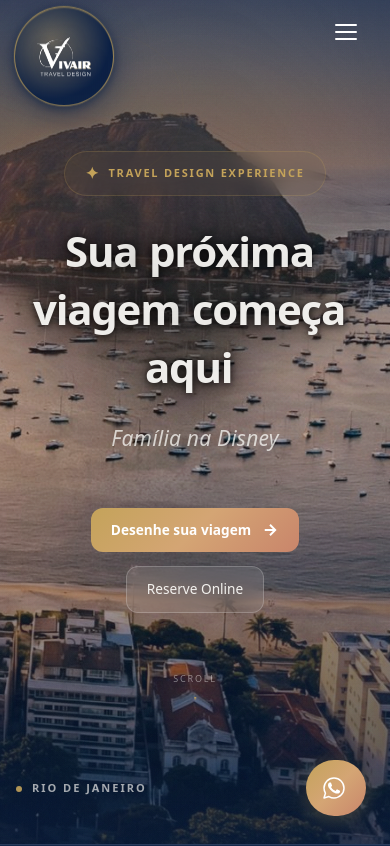
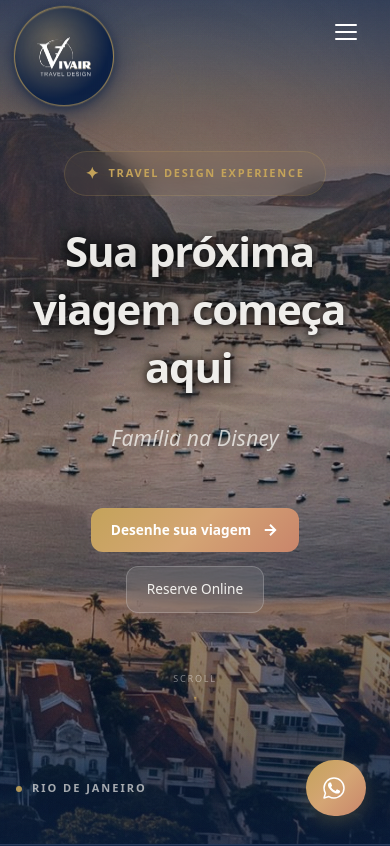
Before and after one commit to m7kx/vivair-website, a Next.js app: page / in a window 390 px wide. Shown: the top 846 px of the page. Built offline with nearby package versions, Linux system fonts and the light colour scheme.

Commit message:
feat(hero): object-view-box — portrait crop matemático por sujeito, migra bg→<img>

```diff
--- a/src/components/HeroBackground.tsx
+++ b/src/components/HeroBackground.tsx
@@ -5,50 +5,61 @@ import { motion, AnimatePresence, MotionValue } from "framer-motion"
 
 interface Slide {
   url: string
-  dx: number            // Ken Burns horizontal drift (px) — desktop
-  dy: number            // Ken Burns vertical drift (px)   — desktop
-  desktopPos: string    // backgroundPosition on desktop/tablet (≥768px)
-  mobilePos: string     // backgroundPosition on mobile (<768px)
+  urlMobile?: string   // Optional 9:16 portrait asset (generate in Gemini when needed)
+  dx: number           // Ken Burns horizontal drift (px) — desktop
+  dy: number           // Ken Burns vertical drift (px)
+  desktopPos: string   // object-position on desktop/tablet
+  mobileCrop: string   // object-view-box inset() — portrait window centered on subject
+  label: string
 }
 
-// 6 destinos VivAir — fotos editoriais geradas via Gemini Imagen 3 (2K, 16:9)
-// Focal points auditados por análise de composição — Wave 5 QA v3
+// Crop math for 9:16 portrait window from 16:9 source:
+//   cropWidth  = (9/16) / (16/9) = 81/256 ≈ 0.316 of image width
+//   leftInset  = max(0, subjectX − 0.158)
+//   rightInset = max(0, 1 − leftInset − 0.316)
+// Subject x-positions confirmed from Wave 5 focal-point audit.
 const SLIDES: Slide[] = [
   {
-    url: "/hero/hero-rio.jpg",       // Botafogo golden hour — Pão de Açúcar centro-direita
+    url: "/hero/hero-rio.jpg",
     dx: 18, dy: -12,
-    desktopPos: "center 40%",        // horizonte + montanhas visíveis, menos prédios
-    mobilePos: "80% center",         // shift direita: Pão de Açúcar no portrait
+    desktopPos: "center 40%",
+    mobileCrop: "0% 4% 0% 64%",   // Pão de Açúcar at x≈80%
+    label: "Rio de Janeiro",
   },
   {
-    url: "/hero/hero-maldivas.jpg",  // overwater bungalows sunset — composição simétrica
+    url: "/hero/hero-maldivas.jpg",
     dx: -16, dy: -8,
-    desktopPos: "center 45%",        // horizonte + bangalôs no centro-alto
-    mobilePos: "center center",      // simetria: sol + bangalôs centrados no portrait
+    desktopPos: "center 45%",
+    mobileCrop: "5% 34% 5% 34%",  // Bungalows centered at x≈50%
+    label: "Maldivas",
   },
   {
-    url: "/hero/hero-santorini.jpg", // blue domes blue hour — cúpulas centro-direita
+    url: "/hero/hero-santorini.jpg",
     dx: 14, dy: -10,
-    desktopPos: "60% center",        // cúpulas visíveis + espaço negativo esquerda p/ texto
-    mobilePos: "75% center",         // prioriza cúpulas azuis no corte portrait
+    desktopPos: "60% center",
+    mobileCrop: "8% 9% 0% 59%",   // Blue domes at x≈75%
+    label: "Santorini",
   },
   {
-    url: "/hero/hero-tokyo.jpg",     // Torre de Tokyo — levemente esquerda do centro
+    url: "/hero/hero-tokyo.jpg",
     dx: -18, dy: 10,
-    desktopPos: "40% center",        // torre levemente esquerda, espaço negativo direita
-    mobilePos: "38% center",         // trava Torre de Tokyo no corte portrait
+    desktopPos: "40% center",
+    mobileCrop: "0% 46% 5% 22%",  // Tokyo Tower at x≈38%
+    label: "Tokyo",
   },
   {
-    url: "/hero/hero-paris.jpg",     // Eiffel Tower golden hour — levemente esquerda
+    url: "/hero/hero-paris.jpg",
     dx: 20, dy: -8,
-    desktopPos: "40% center",        // Torre Eiffel visível, moldura de prédios preservada
-    mobilePos: "33% center",         // garante torre no corte vertical portrait
+    desktopPos: "40% center",
+    mobileCrop: "8% 51% 0% 17%",  // Eiffel Tower at x≈33%
+    label: "Paris",
   },
   {
-    url: "/hero/hero-patagonia.jpg", // Torres del Paine sunrise — deck + cadeiras esquerda
+    url: "/hero/hero-patagonia.jpg",
     dx: -14, dy: -12,
-    desktopPos: "center 60%",        // montanhas no topo + deck no primeiro plano
-    mobilePos: "20% center",         // deck + cadeiras visíveis no corte portrait
+    desktopPos: "center 60%",
+    mobileCrop: "5% 64% 0% 4%",   // Deck + peaks at x≈20%
+    label: "Patagônia",
   },
 ]
 
@@ -57,24 +68,37 @@ const CROSSFADE_S    = 2.5
 const ENTRANCE_S     = 2.0
 const KEN_DURATION   = SLIDE_DURATION / 1000
 
-// ── Single slide item ─────────────────────────────────────────────────────────
+// ── Single slide item ──────────────────────────────────────────────────────────
 function SlideItem({
   slide,
   isCinematic,
   isMobile,
+  isFirst,
 }: {
   slide: Slide
   isCinematic: boolean
   isMobile: boolean
+  isFirst: boolean
 }) {
-  const bgPos = isMobile ? slide.mobilePos : slide.desktopPos
+  const imgRef = useRef<HTMLImageElement>(null)
 
-  // Mobile: dezoom — cover já escala 16:9 → portrait de forma agressiva;
-  // reduzir inset e scale evita zoom excessivo e melhora enquadramento.
-  const innerInset  = isMobile ? "-2%" : "-6%"
-  const endScale    = isMobile ? 1.02  : 1.08
-  const dxFinal     = isMobile ? slide.dx * 0.35 : slide.dx
-  const dyFinal     = isMobile ? slide.dy * 0.35 : slide.dy
+  // object-view-box is not yet in React's CSSProperties — set via DOM ref.
+  // When urlMobile (portrait crop) is available it supersedes mobileCrop.
+  useEffect(() => {
+    const el = imgRef.current
+    if (!el) return
+    if (isMobile && slide.mobileCrop && !slide.urlMobile) {
+      el.style.setProperty("object-view-box", `inset(${slide.mobileCrop})`)
+    } else {
+      el.style.removeProperty("object-view-box")
+    }
+  }, [isMobile, slide.mobileCrop, slide.urlMobile])
+
+  const imgSrc     = isMobile && slide.urlMobile ? slide.urlMobile : slide.url
+  const innerInset = isMobile ? "-2%" : "-6%"
+  const endScale   = isMobile ? 1.02  : 1.08
+  const dxFinal    = isMobile ? slide.dx * 0.35 : slide.dx
+  const dyFinal    = isMobile ? slide.dy * 0.35 : slide.dy
 
   return (
     <motion.div
@@ -86,32 +110,43 @@ function SlideItem({
       animate={{ opacity: 1, scale: 1.0, filter: "blur(0px)" }}
       exit={{ opacity: 0, scale: 1.03, filter: "blur(8px)" }}
       transition={{
-        opacity:  { duration: isCinematic ? ENTRANCE_S : CROSSFADE_S,       ease: [0.25, 0.46, 0.45, 0.94] },
-        scale:    { duration: isCinematic ? ENTRANCE_S : CROSSFADE_S * 0.9, ease: [0.25, 0.46, 0.45, 0.94] },
-        filter:   { duration: isCinematic ? ENTRANCE_S * 0.75 : CROSSFADE_S * 0.7, ease: "easeOut" },
+        opacity: { duration: isCinematic ? ENTRANCE_S : CROSSFADE_S,           ease: [0.25, 0.46, 0.45, 0.94] },
+        scale:   { duration: isCinematic ? ENTRANCE_S : CROSSFADE_S * 0.9,     ease: [0.25, 0.46, 0.45, 0.94] },
+        filter:  { duration: isCinematic ? ENTRANCE_S * 0.75 : CROSSFADE_S * 0.7, ease: "easeOut" },
       }}
       style={{ position: "absolute", inset: 0 }}
     >
-      {/* Inner wrapper — Ken Burns (scale + drift) independent of fade */}
+      {/* Ken Burns wrapper — scale + drift independent of fade */}
       <motion.div
-        style={{
-          position: "absolute",
-          inset: innerInset,
-          backgroundImage: `url(${slide.url})`,
-          backgroundSize: "cover",
-          backgroundPosition: bgPos,
-          backgroundRepeat: "no-repeat",
-          willChange: "transform",
-        }}
+        style={{ position: "absolute", inset: innerInset, willChange: "transform" }}
         initial={{ x: 0, y: 0, scale: 1.0 }}
         animate={{ x: dxFinal, y: dyFinal, scale: endScale }}
         transition={{ duration: KEN_DURATION, ease: "linear" }}
-      />
+      >
+        <img
+          ref={imgRef}
+          src={imgSrc}
+          alt=""
+          aria-hidden="true"
+          draggable={false}
+          loading={isFirst ? "eager" : "lazy"}
+          style={{
+            width: "100%",
+            height: "100%",
+            objectFit: "cover",
+            // objectPosition baseline — fallback for browsers without object-view-box
+            objectPosition: isMobile ? "center" : slide.desktopPos,
+            userSelect: "none",
+            pointerEvents: "none",
+            display: "block",
+          }}
+        />
+      </motion.div>
     </motion.div>
   )
 }
 
-// ── Main HeroBackground ───────────────────────────────────────────────────────
+// ── Main HeroBackground ────────────────────────────────────────────────────────
 export default function HeroBackground({
   y,
   scale: scrollScale,
@@ -119,20 +154,18 @@ export default function HeroBackground({
   y?: MotionValue<string>
   scale?: MotionValue<number>
 }) {
-  const [index,     setIndex]    = useState(0)
-  const [isMounted, setMounted]  = useState(false)
+  const [index,     setIndex]   = useState(0)
+  const [isMounted, setMounted] = useState(false)
   const [isMobile,  setIsMobile] = useState(false)
   const firstDoneRef = useRef(false)
 
-  // Detect mobile on mount + on resize
   useEffect(() => {
-    const checkMobile = () => setIsMobile(window.innerWidth < 768)
-    checkMobile()
-    window.addEventListener("resize", checkMobile)
-    return () => window.removeEventListener("resize", checkMobile)
+    const check = () => setIsMobile(window.innerWidth < 768)
+    check()
+    window.addEventListener("resize", check)
+    return () => window.removeEventListener("resize", check)
   }, [])
 
-  // Preload all images on mount
   useEffect(() => {
     setMounted(true)
     SLIDES.forEach((s) => {
@@ -141,7 +174,6 @@ export default function HeroBackground({
     })
   }, [])
 
-  // Cycle slides — pause when tab hidden to avoid stale timer accumulation
   useEffect(() => {
     if (!isMounted) return
     const entranceTimer = setTimeout(() => { firstDoneRef.current = true }, ENTRANCE_S * 1000 + 500)
@@ -153,20 +185,18 @@ export default function HeroBackground({
     const stop = () => {
       if (interval) { clearInterval(interval); interval = null }
     }
-    const onVisibility = () => document.visibilityState === "hidden" ? stop() : start()
+    const onVis = () => document.visibilityState === "hidden" ? stop() : start()
     start()
-    document.addEventListener("visibilitychange", onVisibility)
+    document.addEventListener("visibilitychange", onVis)
     return () => {
       stop()
       clearTimeout(entranceTimer)
-      document.removeEventListener("visibilitychange", onVisibility)
+      document.removeEventListener("visibilitychange", onVis)
     }
   }, [isMounted])
 
   const isCinematic = index === 0 && !firstDoneRef.current
-
-  // Mobile: outer inset menor → menos zoom headroom → imagem aparece mais "distante"
-  const outerInset = isMobile ? "-3%" : "-20%"
+  const outerInset  = isMobile ? "-3%" : "-20%"
 
   return (
     <motion.div
@@ -187,6 +217,7 @@ export default function HeroBackground({
           slide={SLIDES[index]}
           isCinematic={isCinematic}
           isMobile={isMobile}
+          isFirst={index === 0}
         />
       </AnimatePresence>
 
@@ -254,7 +285,7 @@ export default function HeroBackground({
         </div>
       )}
 
-      {/* ── Destination label — responsive bottom position ── */}
+      {/* ── Destination label ── */}
       <AnimatePresence mode="wait">
         <motion.div
           key={`label-${index}`}
@@ -287,7 +318,7 @@ export default function HeroBackground({
             color: "rgba(250,249,246,0.65)",
             fontFamily: "var(--heading-font)",
           }}>
-            {["Rio de Janeiro", "Maldivas", "Santorini", "Tokyo", "Paris", "Patagônia"][index]}
+            {SLIDES[index].label}
           </span>
         </motion.div>
       </AnimatePresence>
```
